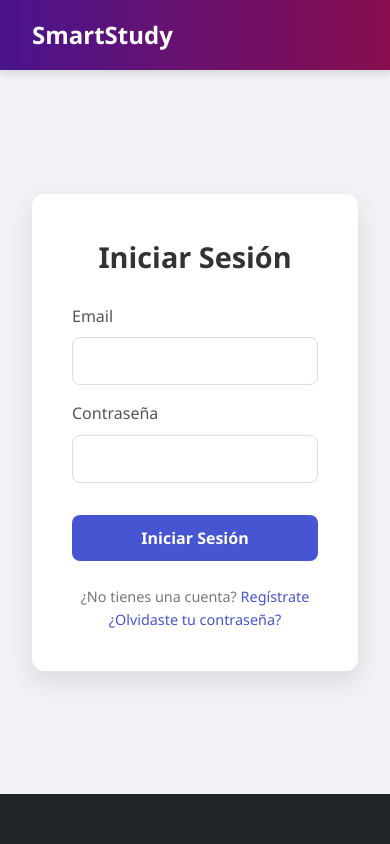
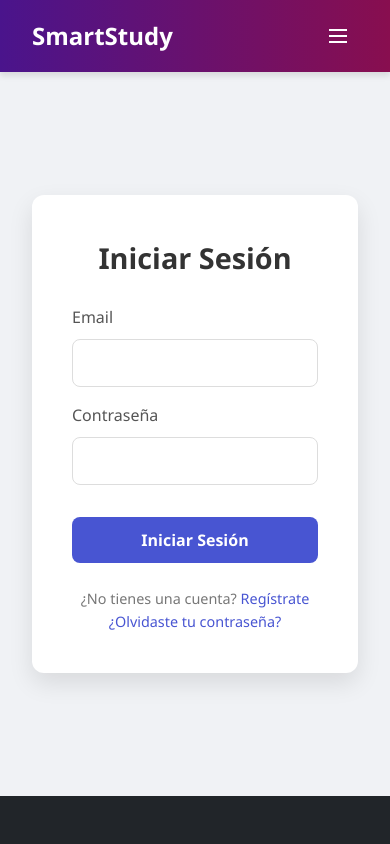
Before and after one commit to rabagoAI/smartstudy-app, a React (Create React App) app: page /iniciar-sesion in a window 390 px wide. Shown: the top 844 px of the page. Built offline with nearby package versions, Linux system fonts and the light colour scheme; no server answers.

Commit message:
Solucionado menú hamburguesa en movil

```diff
--- a/src/components/common/Header.css
+++ b/src/components/common/Header.css
@@ -1,5 +1,4 @@
 /* src/components/common/Header.css */
-
 .main-header {
     background: linear-gradient(90deg, #4A148C 0%, #880E4F 100%);
     color: #fff;
@@ -16,6 +15,7 @@
     align-items: center;
     max-width: 1200px;
     margin: 0 auto;
+    position: relative;
 }
 
 .header-logo .logo-text {
@@ -25,7 +25,8 @@
     text-decoration: none;
 }
 
-.header-nav {
+/* Navegación desktop */
+.desktop-nav {
     flex-grow: 1;
     display: flex;
     justify-content: center;
@@ -57,7 +58,8 @@
     background-color: rgba(255, 255, 255, 0.1);
 }
 
-.header-actions {
+/* Botones desktop */
+.desktop-actions {
     display: flex;
     gap: 1rem;
 }
@@ -93,22 +95,49 @@
     transform: scale(1.05);
 }
 
+/* Botón hamburguesa - oculto en desktop */
 .menu-toggle {
     display: none;
-    font-size: 1.5rem;
     cursor: pointer;
     padding: 0.5rem;
     border-radius: 8px;
     transition: background-color 0.2s;
+    color: white;
 }
 
 .menu-toggle:hover {
     background-color: rgba(255, 255, 255, 0.1);
 }
 
+/* Navegación móvil - oculta por defecto */
+.mobile-nav {
+    display: none;
+}
+
 /* Media Queries para diseño responsive */
 @media (max-width: 768px) {
-    .header-nav {
+    .header-content {
+        flex-wrap: nowrap;
+    }
+
+    /* Ocultar navegación y botones desktop en móvil */
+    .desktop-nav,
+    .desktop-actions {
+        display: none;
+    }
+
+    /* Mostrar botón hamburguesa en móvil */
+    .menu-toggle {
+        display: flex;
+        align-items: center;
+        justify-content: center;
+        margin-left: auto;
+        width: 40px;
+        height: 40px;
+    }
+
+    /* Estilos para el menú móvil */
+    .mobile-nav {
         display: none;
         flex-direction: column;
         width: 100%;
@@ -123,9 +152,8 @@
         z-index: 100;
     }
 
-    .header-nav.open {
+    .mobile-nav.open {
         display: flex;
-        animation: slideDown 0.3s ease-out;
     }
 
     @keyframes slideDown {
@@ -139,31 +167,38 @@
         }
     }
 
-    .nav-links {
+    .mobile-nav .nav-links {
         flex-direction: column;
         gap: 0.5rem;
+        margin-bottom: 1rem;
     }
 
-    .nav-links li {
+    .mobile-nav .nav-links li {
         margin: 0;
     }
 
-    .nav-links a {
+    .mobile-nav .nav-links a {
         display: block;
         padding: 1rem;
         margin: 0;
         border-radius: 0;
     }
 
-    .nav-links a:hover {
+    .mobile-nav .nav-links a:hover {
         background-color: rgba(255, 255, 255, 0.1);
     }
 
-    .header-actions {
-        display: none;
+    /* Botones de autenticación en menú móvil */
+    .mobile-actions {
+        display: flex;
+        flex-direction: column;
+        gap: 0.5rem;
+        padding: 0 1rem;
     }
 
-    .menu-toggle {
-        display: block;
+    .mobile-actions .btn {
+        width: 100%;
+        padding: 1rem;
+        font-size: 1rem;
     }
 }
--- a/src/components/common/Header.js
+++ b/src/components/common/Header.js
@@ -1,18 +1,15 @@
 // src/components/common/Header.js
-
 import React, { useState, useRef, useEffect } from 'react';
 import { Link, useLocation } from 'react-router-dom';
-import { useAuth } from '../../context/AuthContext'; // ✅ Importa el contexto de autenticación
+import { useAuth } from '../../context/AuthContext';
 import { signOut } from 'firebase/auth';
-import { auth } from '../../firebase'; // ✅ Importa la instancia de auth
+import { auth } from '../../firebase';
 import './Header.css';
 
 function Header() {
     const [isMenuOpen, setIsMenuOpen] = useState(false);
     const menuRef = useRef(null);
-    const authContext = useAuth();
-const { currentUser } = authContext || { currentUser: null };
-
+    const { currentUser } = useAuth();
     const location = useLocation();
 
     // Cierra el menú al hacer clic fuera
@@ -22,7 +19,6 @@ const { currentUser } = authContext || { currentUser: null };
                 setIsMenuOpen(false);
             }
         };
-
         document.addEventListener('mousedown', handleClickOutside);
         return () => {
             document.removeEventListener('mousedown', handleClickOutside);
@@ -38,15 +34,29 @@ const { currentUser } = authContext || { currentUser: null };
         setIsMenuOpen(!isMenuOpen);
     };
 
-    // ✅ Función para cerrar sesión
     const handleLogout = async () => {
         try {
             await signOut(auth);
-            // Firebase + AuthContext se encargan del resto
         } catch (error) {
             console.error("Error al cerrar sesión:", error);
         }
     };
+
+    // Íconos SVG para el menú hamburguesa
+    const MenuIcon = () => (
+        <svg width="24" height="24" viewBox="0 0 24 24" fill="none" stroke="currentColor" strokeWidth="2">
+            <line x1="3" y1="6" x2="21" y2="6"></line>
+            <line x1="3" y1="12" x2="21" y2="12"></line>
+            <line x1="3" y1="18" x2="21" y2="18"></line>
+        </svg>
+    );
+
+    const CloseIcon = () => (
+        <svg width="24" height="24" viewBox="0 0 24 24" fill="none" stroke="currentColor" strokeWidth="2">
+            <line x1="18" y1="6" x2="6" y2="18"></line>
+            <line x1="6" y1="6" x2="18" y2="18"></line>
+        </svg>
+    );
 
     return (
         <header className="main-header">
@@ -55,17 +65,18 @@ const { currentUser } = authContext || { currentUser: null };
                     <Link to="/" className="logo-text">SmartStudy</Link>
                 </div>
 
-                <nav className={`header-nav ${isMenuOpen ? 'open' : ''}`} ref={menuRef}>
+                {/* Menú de navegación para desktop */}
+                <nav className="header-nav desktop-nav">
                     <ul className="nav-links">
-                        <li><Link to="/" onClick={() => setIsMenuOpen(false)}>Inicio</Link></li>
-                        <li><Link to="/asignaturas" onClick={() => setIsMenuOpen(false)}>Asignaturas</Link></li>
-                        <li><Link to="/herramientas-ia" onClick={() => setIsMenuOpen(false)}>Herramientas IA</Link></li>
+                        <li><Link to="/">Inicio</Link></li>
+                        <li><Link to="/asignaturas">Asignaturas</Link></li>
+                        <li><Link to="/herramientas-ia">Herramientas IA</Link></li>
                     </ul>
                 </nav>
 
-                <div className="header-actions">
+                {/* Botones de autenticación para desktop */}
+                <div className="header-actions desktop-actions">
                     {currentUser ? (
-                        // ✅ Usuario logueado: muestra botón de cerrar sesión
                         <button
                             className="btn login-btn"
                             onClick={handleLogout}
@@ -73,7 +84,6 @@ const { currentUser } = authContext || { currentUser: null };
                             Cerrar Sesión
                         </button>
                     ) : (
-                        // ✅ Usuario no logueado: muestra botones de login/register
                         <>
                             <Link to="/iniciar-sesion">
                                 <button className="btn login-btn">Iniciar Sesión</button>
@@ -85,9 +95,43 @@ const { currentUser } = authContext || { currentUser: null };
                     )}
                 </div>
 
+                {/* Botón de menú hamburguesa para móvil */}
                 <div className="menu-toggle" onClick={toggleMenu} aria-label="Toggle menu">
-                    <i className={`fas ${isMenuOpen ? 'fa-times' : 'fa-bars'}`}></i>
+                    {isMenuOpen ? <CloseIcon /> : <MenuIcon />}
                 </div>
+
+                {/* Menú móvil */}
+                <nav className={`header-nav mobile-nav ${isMenuOpen ? 'open' : ''}`} ref={menuRef}>
+                    <ul className="nav-links">
+                        <li><Link to="/" onClick={() => setIsMenuOpen(false)}>Inicio</Link></li>
+                        <li><Link to="/asignaturas" onClick={() => setIsMenuOpen(false)}>Asignaturas</Link></li>
+                        <li><Link to="/herramientas-ia" onClick={() => setIsMenuOpen(false)}>Herramientas IA</Link></li>
+                    </ul>
+
+                    {/* Botones de autenticación en menú móvil */}
+                    <div className="mobile-actions">
+                        {currentUser ? (
+                            <button
+                                className="btn login-btn"
+                                onClick={() => {
+                                    handleLogout();
+                                    setIsMenuOpen(false);
+                                }}
+                            >
+                                Cerrar Sesión
+                            </button>
+                        ) : (
+                            <>
+                                <Link to="/iniciar-sesion" onClick={() => setIsMenuOpen(false)}>
+                                    <button className="btn login-btn">Iniciar Sesión</button>
+                                </Link>
+                                <Link to="/registrarse" onClick={() => setIsMenuOpen(false)}>
+                                    <button className="btn register-btn">Registrarse</button>
+                                </Link>
+                            </>
+                        )}
+                    </div>
+                </nav>
             </div>
         </header>
     );
```
